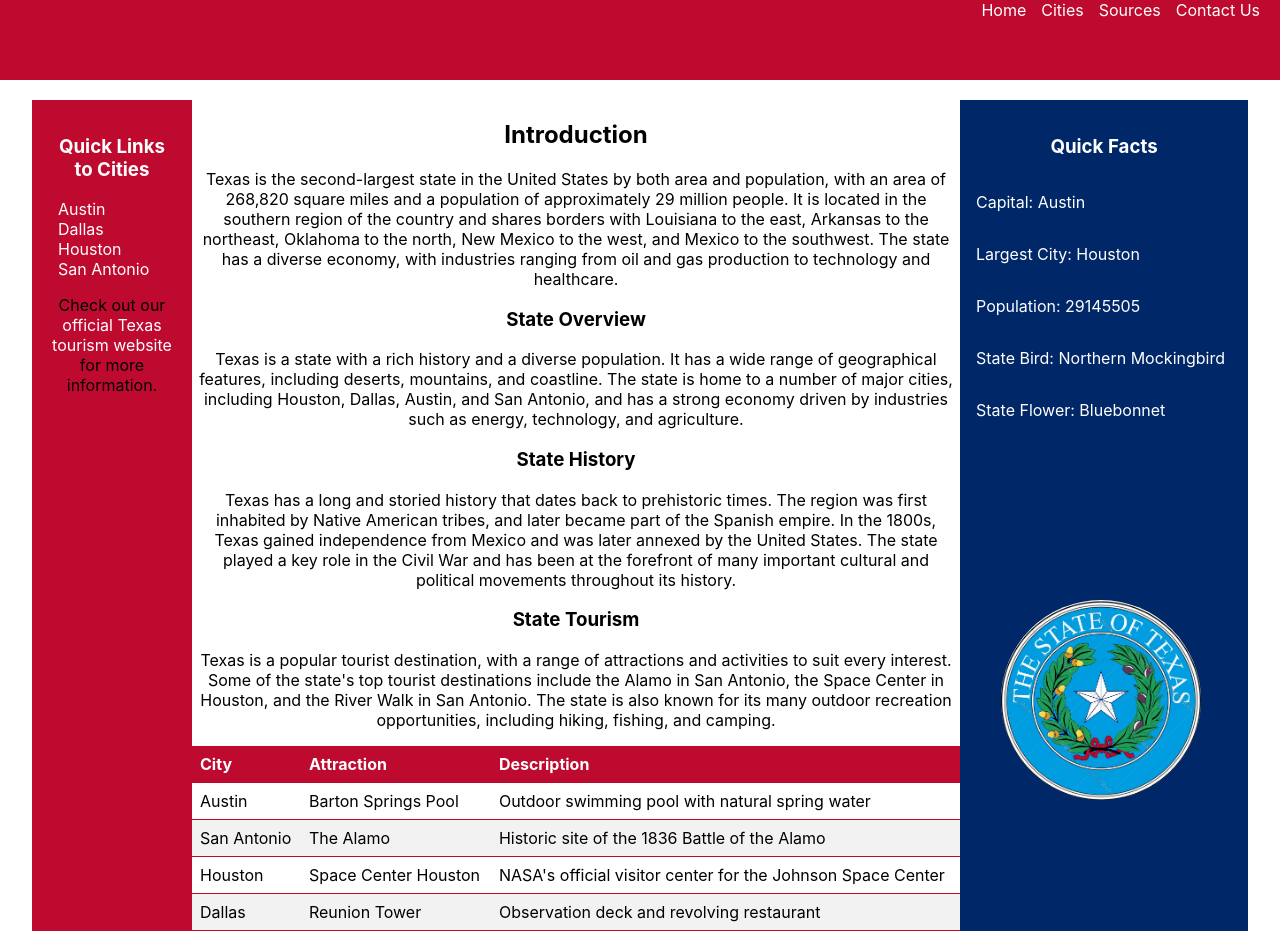
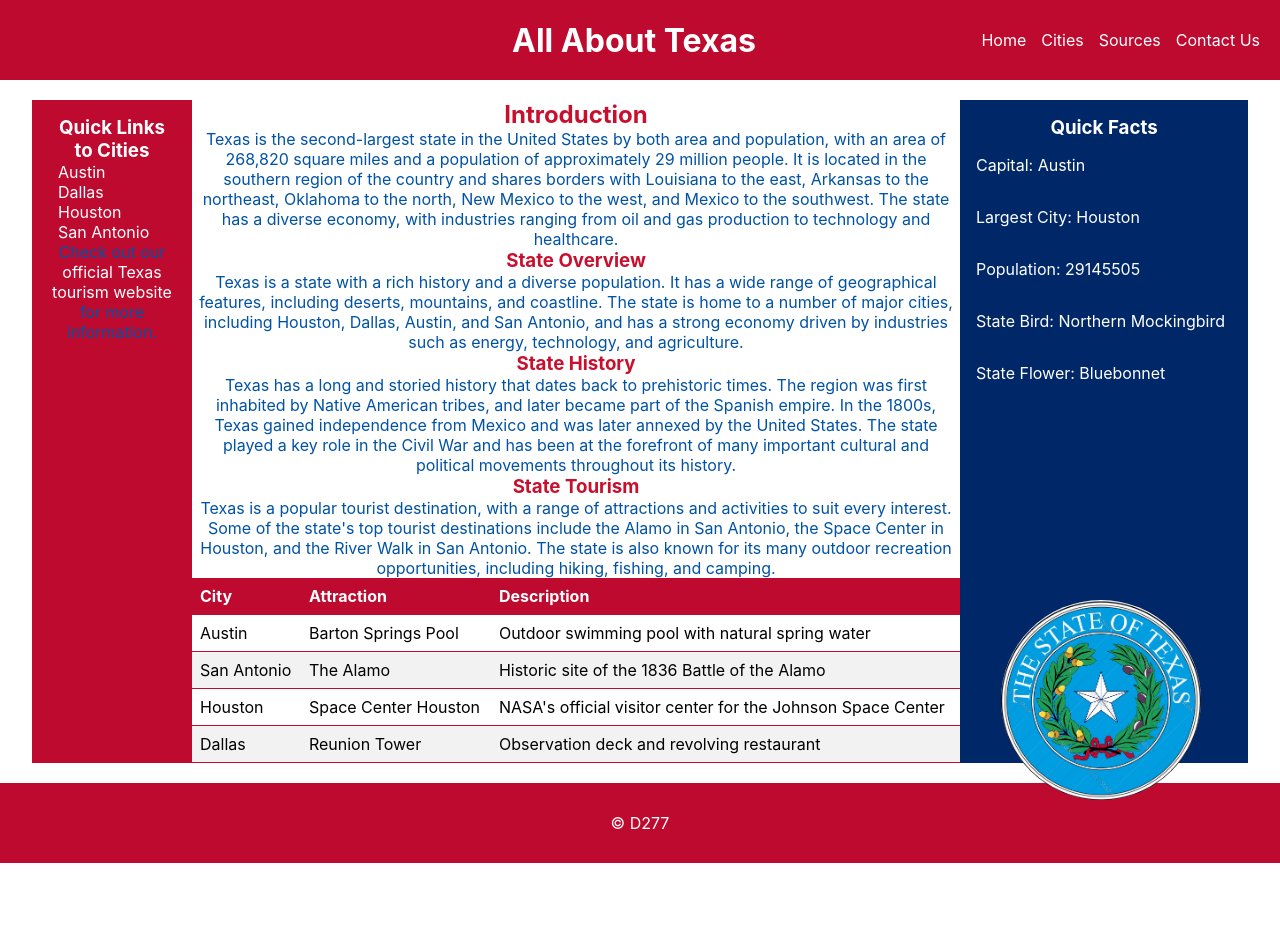
Before and after one commit to Richard-Harris1992/Texas-Info, a React (Create React App) app: page / in a window 1280 px wide. Shown: the top 952 px of the page. After the commit the page ends 863 px from the top, so only its background shows below. Built offline with nearby package versions, Linux system fonts and the light colour scheme.

Commit message:
added styling to Cities page

```diff
--- a/src/App.css
+++ b/src/App.css
@@ -1,8 +1,23 @@
+* {
+  margin: 0;
+  padding: 0;
+}
+
 .header {
   height: 10vh;
   background-color: var(--texas-red);
+  display: flex;
+  flex-direction: row;
+  justify-content: space-between;
+  align-items: center;
+
 }
 
+.title {
+  color: var(--texas-white);
+  font-size: 2rem;
+  margin-left: 40%;
+}
 .bg-head {
   margin-right: 20px;
   display: flex;
@@ -10,3 +25,16 @@
   justify-content: flex-end;
   gap: 15px;
 }
+
+footer {
+  height: 10vh;
+  background-color: var(--texas-red);
+  display: flex;
+  flex-direction: row;
+  justify-content: center;
+  align-items: center;
+}
+
+footer > p {
+  color: var(--texas-white);
+}
--- a/src/App.js
+++ b/src/App.js
@@ -11,6 +11,7 @@ function App() {
   return (
    <Router>
       <header className="header">
+        <h1 className='title'>All About Texas</h1>
         <div className="bg-head">
           <Link to="/">Home</Link>
           <Link to="/cities">Cities</Link>
--- a/src/Views/Cities.js
+++ b/src/Views/Cities.js
@@ -1,32 +1,23 @@
-//I have home
-//I next need to make citites card
-//make city data
-//then routes to city
-//Then form
-//sources last
+import { cityData } from "../data/cities.js";
+import CityCard from "../components/CityCard.js";
+import "../stylesheets/Cities.css";
+import { useEffect } from "react";
 
-//go through and follow instructions to a T.
-import { cityData } from "../data/cities.js"
-import CityCard from "../components/CityCard.js";
-import "../stylesheets/Cities.css"
-import { useEffect } from "react";
 const Cities = () => {
   useEffect(() => {
-        document.title = "The cities of Texas"
+    document.title = "The Cities of Texas";
   });
 
   return (
-        <div>
-            <h2>Cities in Texas</h2>
-            <div className='card-container'>
-                {console.log(cityData)}
+    <div className="container">
+      <h1 className="title">The Cities of Texas</h1>
+      <div className="card-container">
         {cityData.map((city) => {
-                    return (
-                        <CityCard city={city} key={city.id}/>
-                    );
+          return <CityCard city={city} key={city.id} />;
         })}
       </div>
     </div>
   );
-}
+};
+
 export default Cities;
--- a/src/stylesheets/Cities.css
+++ b/src/stylesheets/Cities.css
@@ -1,18 +1,18 @@
-
 h3 {
   text-align: center;
-  }
-  p{
-      text-align: center;
-
-  }
-  h2{
-      text-align: center;
+  color: #c8102e;
 }
 
-  nav {
-    display: inline-block;
+p {
+  text-align: center;
+  color: #0052a5;
 }
+
+h2 {
+  text-align: center;
+  color: #c8102e;
+}
+
 
 ul {
   list-style-type: none;
@@ -40,14 +40,21 @@
   justify-content: center;
   padding: 20px;
 }
+.container {
+  color: var(--texas-blue);
+  margin-top: 0;
+  padding-top:0;
+}
 .card-container {
   display: flex;
   flex-wrap: wrap;
   justify-content: space-between;
   align-items: center;
   width: 100%;
-      background-color: lightgray;
+  background-color: var(--texas-blue);
   margin-top: 15px;
+  padding: 20px;
+  box-sizing: border-box;
 }
 
 .card {
@@ -61,7 +68,6 @@
   display: flex;
   flex-direction: column;
   align-items: center;
-
 }
 
 .card-info {
@@ -77,6 +83,7 @@
     width: 100%;
     max-height: 200px;
     object-fit: contain;
+    border-radius: 1.5rem;
   }
 
   .card h3 {
@@ -92,3 +99,6 @@
   .link {
     color: black;
   }
+  h1 {
+    margin-top: 0;
+  }
```
Lines whose indentation alone changed are shown as unchanged.
